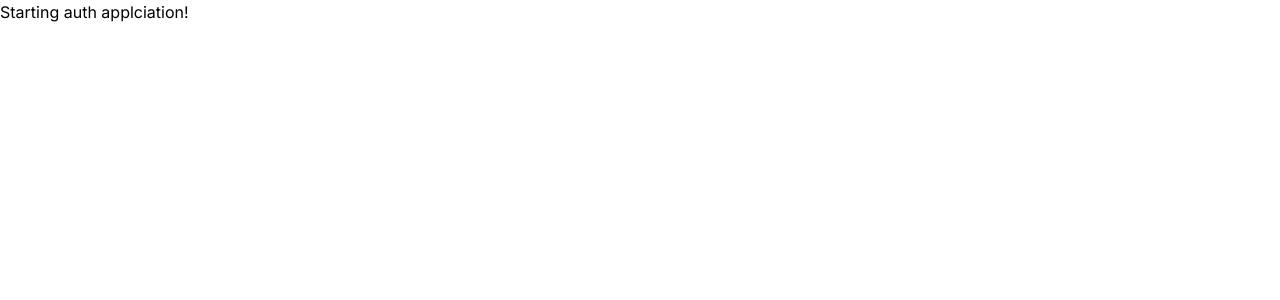
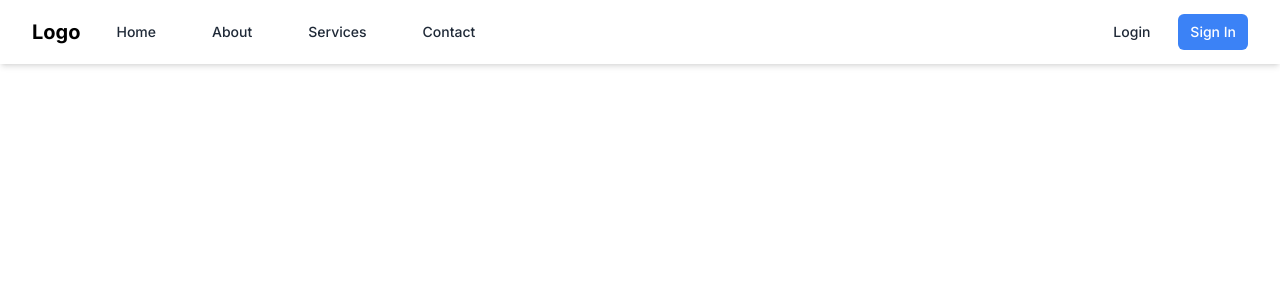
Before and after one commit to alamin-cse44/next-auth-app, a Next.js app: page / in a window 1280 px wide. Shown: the top 300 px of the page. Built offline with nearby package versions, Linux system fonts and the light colour scheme.

Commit message:
Add: navbar

```diff
--- /dev/null
+++ b/src/app/about/page.jsx
@@ -0,0 +1,11 @@
+import React from 'react';
+
+const Page = () => {
+    return (
+        <div>
+            <h2>About us page!</h2>
+        </div>
+    );
+};
+
+export default Page;
--- /dev/null
+++ b/src/app/api/auth/[...nextauth]/route.js
@@ -0,0 +1,10 @@
+import nextAuth from "next-auth";
+
+const handler =  nextAuth({
+session: {
+    strategy: "jwt",
+},
+providers: [],
+})
+
+export { handler as GET, handler as POST};
--- /dev/null
+++ b/src/app/components/Navbar.js
@@ -0,0 +1,154 @@
+"use client";
+
+import Link from "next/link";
+import React, { useState } from "react";
+
+const Navbar = () => {
+  const [isOpen, setIsOpen] = useState(false);
+
+  const toggleMenu = () => {
+    setIsOpen(!isOpen);
+  };
+  return (
+    <nav className="bg-white shadow-md ">
+      <div className="max-w-7xl mx-auto px-4 sm:px-6 lg:px-8 ">
+        <div className="flex items-center justify-between h-16">
+          <div className="flex">
+            <div className="-ml-2 mr-2 flex items-center md:hidden">
+              <button
+                onClick={toggleMenu}
+                type="button"
+                className="inline-flex items-center justify-center p-2 rounded-md text-gray-400 hover:text-white hover:bg-gray-700 focus:outline-none focus:bg-gray-700 focus:text-white"
+                aria-controls="mobile-menu"
+                aria-expanded="false"
+              >
+                <span className="sr-only">Open main menu</span>
+                {/* Icon for menu toggle */}
+                <svg
+                  className={`${isOpen ? "hidden" : "block"} h-6 w-6`}
+                  xmlns="http://www.w3.org/2000/svg"
+                  fill="none"
+                  viewBox="0 0 24 24"
+                  stroke="currentColor"
+                  aria-hidden="true"
+                >
+                  <path
+                    strokeLinecap="round"
+                    strokeLinejoin="round"
+                    strokeWidth="2"
+                    d="M4 6h16M4 12h16M4 18h16"
+                  />
+                </svg>
+                <svg
+                  className={`${isOpen ? "block" : "hidden"} h-6 w-6`}
+                  xmlns="http://www.w3.org/2000/svg"
+                  fill="none"
+                  viewBox="0 0 24 24"
+                  stroke="currentColor"
+                  aria-hidden="true"
+                >
+                  <path
+                    strokeLinecap="round"
+                    strokeLinejoin="round"
+                    strokeWidth="2"
+                    d="M6 18L18 6M6 6l12 12"
+                  />
+                </svg>
+              </button>
+            </div>
+            <div className="flex-shrink-0 flex items-center">
+              <Link href="/" className="text-xl font-bold">
+                Logo
+              </Link>
+            </div>
+            <div className="hidden md:ml-6 md:flex md:space-x-8">
+              <Link
+                href="/"
+                className="text-gray-800 hover:text-gray-600 px-3 py-2 rounded-md text-sm font-medium"
+              >
+                Home
+              </Link>
+              <Link
+                href="/about"
+                className="text-gray-800 hover:text-gray-600 px-3 py-2 rounded-md text-sm font-medium"
+              >
+                About
+              </Link>
+              <Link
+                href="/services"
+                className="text-gray-800 hover:text-gray-600 px-3 py-2 rounded-md text-sm font-medium"
+              >
+                Services
+              </Link>
+              <Link
+                href="/contact"
+                className="text-gray-800 hover:text-gray-600 px-3 py-2 rounded-md text-sm font-medium"
+              >
+                Contact
+              </Link>
+            </div>
+          </div>
+          <div className="flex items-center">
+            <Link
+              href="/login"
+              className="text-gray-800 hover:text-gray-600 px-3 py-2 rounded-md text-sm font-medium"
+            >
+              Login
+            </Link>
+            <Link
+              href="/signin"
+              className="ml-4 bg-blue-500 text-white px-3 py-2 rounded-md text-sm font-medium hover:bg-blue-600"
+            >
+              Sign In
+            </Link>
+          </div>
+        </div>
+      </div>
+      {/* Mobile Menu */}
+      {isOpen && (
+        <div className="md:hidden" id="mobile-menu">
+          <div className="px-2 pt-2 pb-3 space-y-1 sm:px-3">
+            <Link
+              href="/"
+              className="text-gray-800 hover:text-gray-600 block px-3 py-2 rounded-md text-base font-medium"
+            >
+              Home
+            </Link>
+            <Link
+              href="/about"
+              className="text-gray-800 hover:text-gray-600 block px-3 py-2 rounded-md text-base font-medium"
+            >
+              About
+            </Link>
+            <Link
+              href="/services"
+              className="text-gray-800 hover:text-gray-600 block px-3 py-2 rounded-md text-base font-medium"
+            >
+              Services
+            </Link>
+            <Link
+              href="/contact"
+              className="text-gray-800 hover:text-gray-600 block px-3 py-2 rounded-md text-base font-medium"
+            >
+              Contact
+            </Link>
+            <Link
+              href="/login"
+              className="text-gray-800 hover:text-gray-600 block px-3 py-2 rounded-md text-base font-medium"
+            >
+              Login
+            </Link>
+            <Link
+              href="/signin"
+              className="bg-blue-500 text-white block px-3 py-2 rounded-md text-base font-medium hover:bg-blue-600"
+            >
+              Sign In
+            </Link>
+          </div>
+        </div>
+      )}
+    </nav>
+  );
+};
+
+export default Navbar;
--- a/src/app/page.js
+++ b/src/app/page.js
@@ -1,9 +1,9 @@
-import TestPage from "./test/testPage";
+import Navbar from "./components/Navbar";
 
 export default function Home() {
   return (
     <>
-      <TestPage />
+     <Navbar />
     </>
   );
 }
--- a/src/app/test/TestPage.jsx
+++ /dev/null
@@ -1,11 +0,0 @@
-import React from 'react';
-
-const TestPage = () => {
-    return (
-        <div>
-            <h1>Starting auth applciation!</h1>
-        </div>
-    );
-};
-
-export default TestPage;
```
Also changed, not shown: package.json (+6 -5 lines), 1 other file (tests, documents, lock files or other folders).
